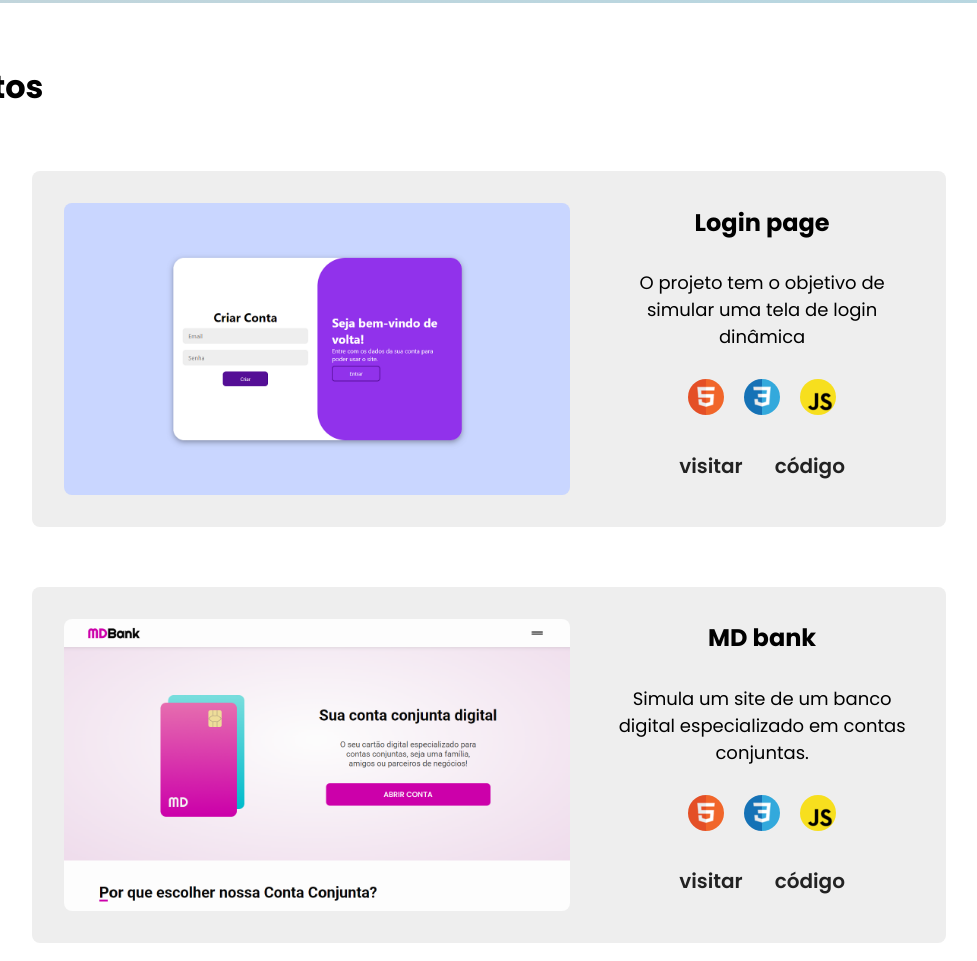
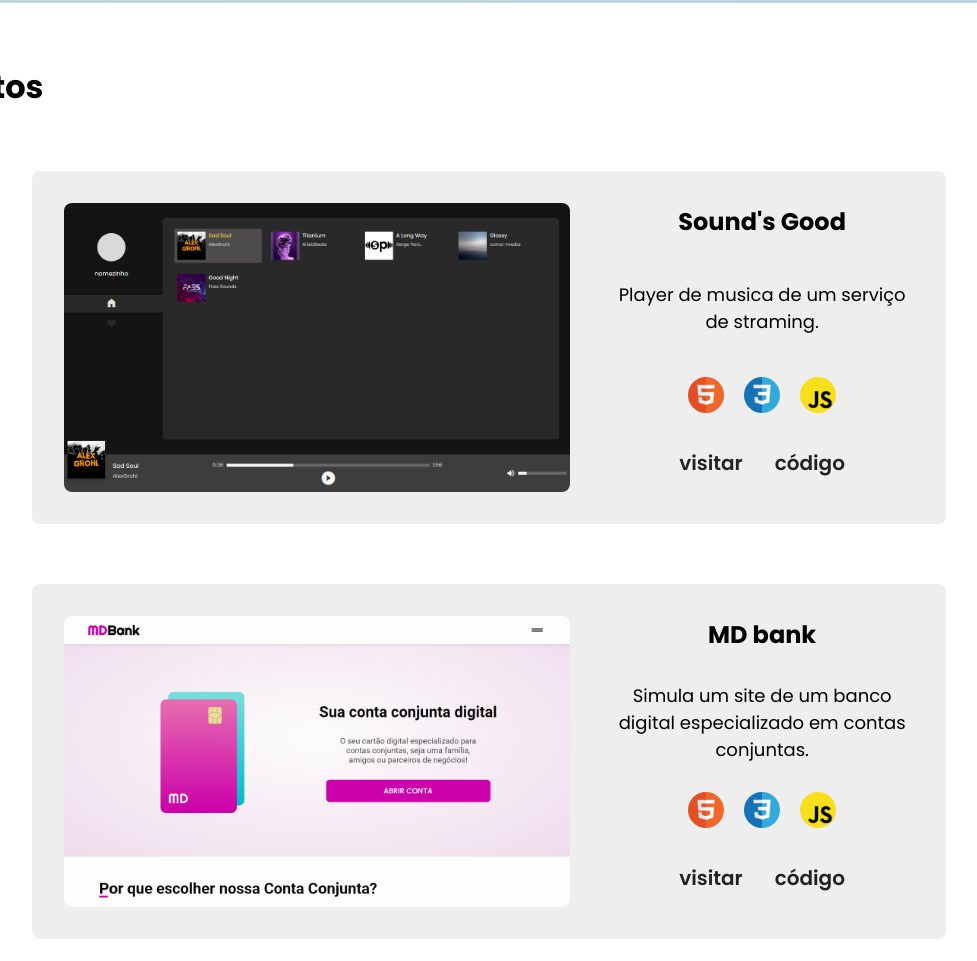
Before and after one commit to mateuskleinwilmsen/portfolio, a plain HTML site: page index.html in a window 1280 px wide. Shown: the part 539-1500 px from the top of the page, without its empty margins (151-1128 px from the left). Drawn offline with Linux system fonts and the light colour scheme.

Commit message:
novo projeto

```diff
--- a/css/header.css
+++ b/css/header.css
@@ -14,7 +14,6 @@
     flex-wrap: wrap;
     align-items: center;
     justify-content: space-between;
-    padding: 0px 40px;
     font-family: 'Poppins', sans-serif;
 }
 
--- a/index.html
+++ b/index.html
@@ -39,6 +39,43 @@
             <div class="projetos container">
                 <h2>Projetos</h2>
 
+                <div class="projeto">
+                    <div class="projeto-imagem">
+                        <img src="imagens/projeto-3.png" alt="">
+                    </div>
+                    <div class="projeto-info">
+                        <h3>Sound's Good</h3>
+                        <p>Player de musica de um serviço de straming.</p>
+                        <div class="projeto-tec">
+                            <img src="imagens/html.png" alt="html" width="48" height="48" class="icon">
+                            <img src="imagens/css.png" alt="css" width="48" height="48" class="icon">
+                            <img src="imagens/javascript.png" alt="javascript" width="48" height="48" class="icon">
+                        </div>
+                        <div class="projeto-btn">
+                            <a href="https://mateuskleinwilmsen.github.io/sounds-good/" target="_blank">visitar</a>
+                            <a href="https://github.com/mateuskleinwilmsen/sounds-good" target="_blank">código</a>
+                        </div>
+                    </div>
+                </div>
+
+                <div class="projeto">
+                    <div class="projeto-imagem">
+                        <img src="imagens/projeto-2.png" alt="">
+                    </div>
+                    <div class="projeto-info">
+                        <h3>MD bank</h3>
+                        <p>Simula um site de um banco digital especializado em contas conjuntas.</p>
+                        <div class="projeto-tec">
+                            <img src="imagens/html.png" alt="html" width="48" height="48" class="icon">
+                            <img src="imagens/css.png" alt="css" width="48" height="48" class="icon">
+                            <img src="imagens/javascript.png" alt="javascript" width="48" height="48" class="icon">
+                        </div>
+                        <div class="projeto-btn">
+                            <a href="https://mateuskleinwilmsen.github.io/md-bank/" target="_blank">visitar</a>
+                            <a href="https://github.com/mateuskleinwilmsen/md-bank" target="_blank">código</a>
+                        </div>
+                    </div>
+                </div>
 
                 <div class="projeto">
                     <div class="projeto-imagem">
@@ -59,27 +96,6 @@
                     </div>
                 </div>
 
-
-                <div class="projeto">
-                    <div class="projeto-imagem">
-                        <img src="imagens/projeto-2.png" alt="">
-                    </div>
-                    <div class="projeto-info">
-                        <h3>MD bank</h3>
-                        <p>Simula um site de um banco digital especializado em contas conjuntas.</p>
-                        <div class="projeto-tec">
-                            <img src="imagens/html.png" alt="html" width="48" height="48" class="icon">
-                            <img src="imagens/css.png" alt="css" width="48" height="48" class="icon">
-                            <img src="imagens/javascript.png" alt="javascript" width="48" height="48" class="icon">
-                        </div>
-                        <div class="projeto-btn">
-                            <a href="https://mateuskleinwilmsen.github.io/md-bank/" target="_blank">visitar</a>
-                            <a href="https://github.com/mateuskleinwilmsen/md-bank" target="_blank">código</a>
-                        </div>
-                    </div>
-                </div>
-
-
             </div>
         </section>
     </main>
```
Also changed, not shown: imagens/projeto-3.png (added).
